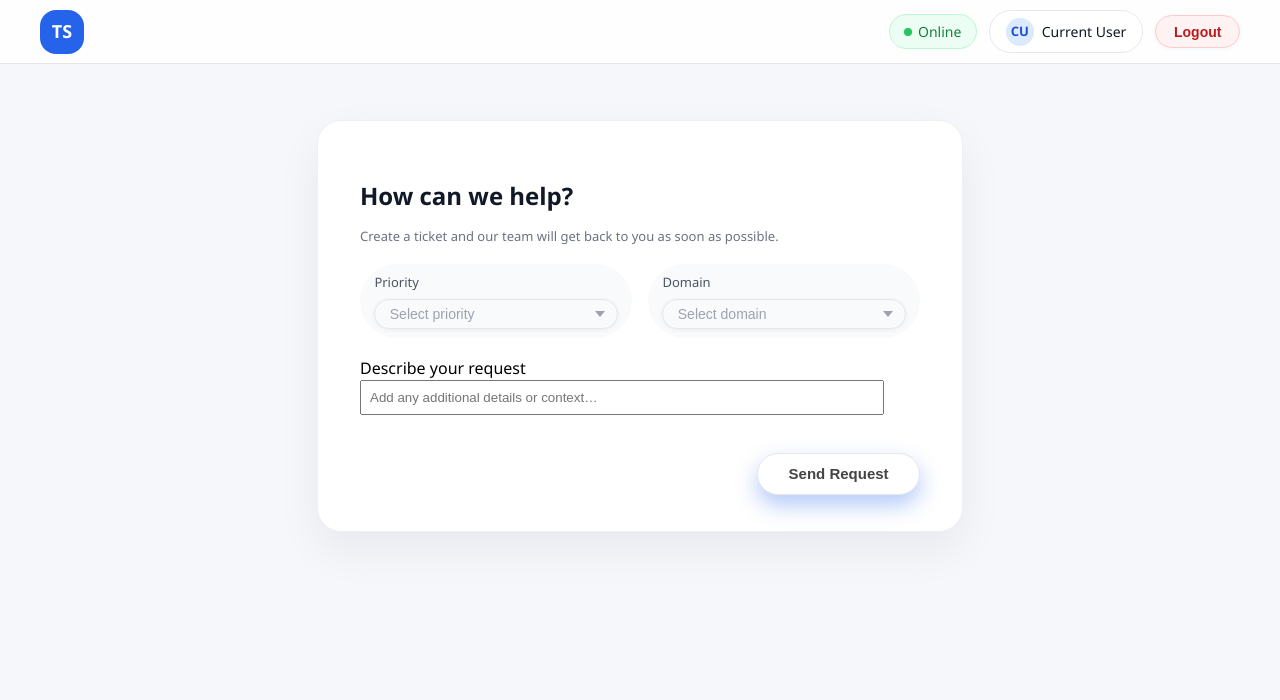
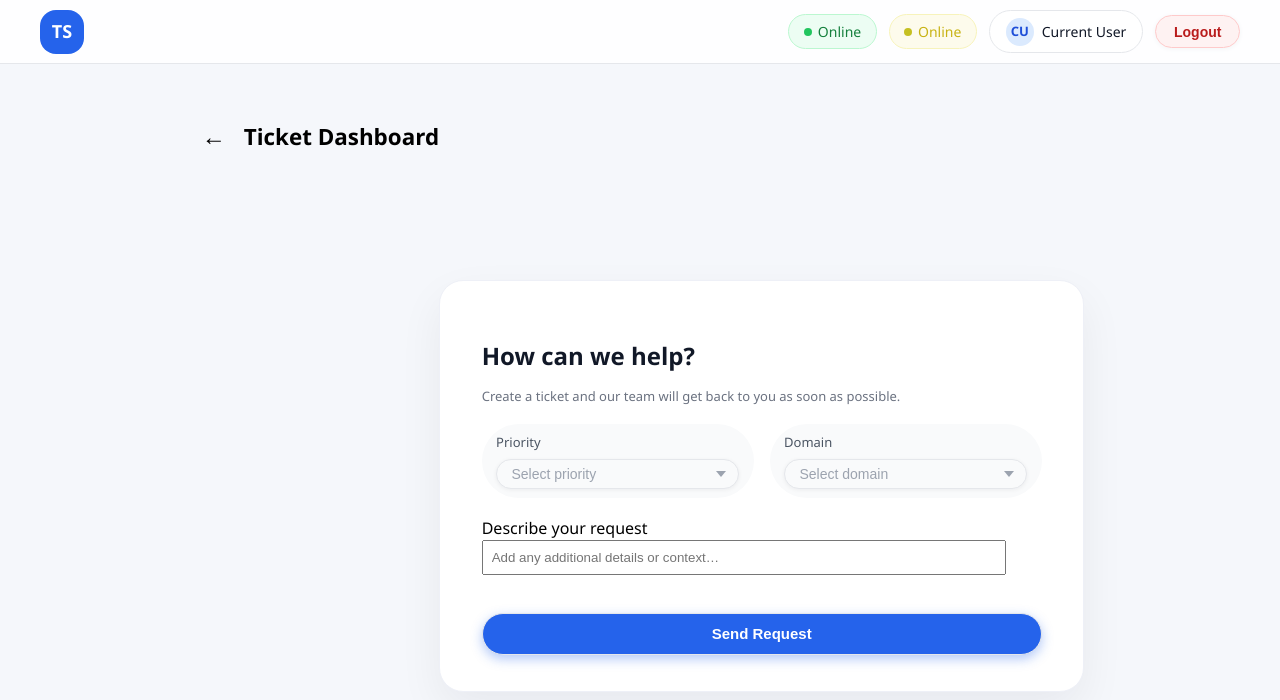
Before and after one commit to siddhiagarkar/Match-Maker, a React app in the folder frontend/: page /tickets/new in a window 1280 px wide. Shown: the top 700 px of the page. Built offline with nearby package versions, Linux system fonts and the light colour scheme; the HTML template or start-up script is replaced by a standard one.

Commit message:
resolve button, minor state updation, ticket detailing, connecting pages

```diff
--- a/frontend/src/components/ChatHeader.tsx
+++ b/frontend/src/components/ChatHeader.tsx
@@ -1,11 +1,12 @@
 // components/chat/ChatHeader.tsx
-import React from 'react';
+import React, { use } from 'react';
 
 type Props = {
   onBack?: () => void;
+  title: string;
 };
 
-export const ChatHeader: React.FC<Props> = ({ onBack }) => (
+export const ChatHeader: React.FC<Props> = ({ onBack, title }) => (
   <div
     style={{
       display: 'flex',
@@ -30,7 +31,9 @@ export const ChatHeader: React.FC<Props> = ({ onBack }) => (
         </button>
       )}
       <div>
-        <div style={{ fontSize: '1.4rem', fontWeight: 600 }}>My Tickets</div>
+        <div style={{ fontSize: '1.4rem', fontWeight: 600 }}>
+          {title}
+        </div>
       </div>
     </div>
   </div>
--- a/frontend/src/components/ChatLayout.tsx
+++ b/frontend/src/components/ChatLayout.tsx
@@ -18,7 +18,7 @@ export const ChatShell: React.FC<{ sidebar: React.ReactNode; content: React.Reac
       display: 'grid',
       gridTemplateColumns: '380px 1fr',
       gap: '1.25rem',
-      height: 'calc(100vh - 88px)',
+      height: 'calc(100vh - 200px)',
     }}
   >
     {sidebar}
--- a/frontend/src/components/ChatPane.tsx
+++ b/frontend/src/components/ChatPane.tsx
@@ -1,6 +1,5 @@
 // components/chat/ChatPane.tsx
 import React from 'react';
-// import type { Message } from '../types/Message';
 
 export type Message = {
   _id: string;
@@ -13,18 +12,24 @@ export type Message = {
 
 type HeaderProps = {
   ticketCode?: string;
+  domain?: string;
+  subDomain?: string;
   subject?: string;
   clientName?: string;
   priority?: string;
+  resolution?: boolean
   onResolve?: () => void;
 };
 
 export const ChatPaneHeader: React.FC<HeaderProps> = ({
   ticketCode,
+  domain,
+  subDomain,
   subject,
   clientName,
   priority,
-  onResolve,
+  resolution,
+  onResolve
 }) => (
   <div
     style={{
@@ -55,7 +60,7 @@ export const ChatPaneHeader: React.FC<HeaderProps> = ({
       <div>
         <div style={{ fontSize: 15, fontWeight: 600 }}>{clientName || 'Client'}</div>
         <div style={{ fontSize: 13, color: '#6b7280', marginTop: 2 }}>
-          {ticketCode} • {subject}
+          {ticketCode} • {domain} • {subDomain} • {priority} • {subject}
         </div>
       </div>
     </div>
--- a/frontend/src/components/Navbar.tsx
+++ b/frontend/src/components/Navbar.tsx
@@ -1,6 +1,7 @@
 // components/Navbar.tsx
 import React from 'react';
 import Button from './Button'; // optional – or use plain <Button>
+import API from '../api';
 
 type NavbarProps = {
   onDashboard?: () => void;
@@ -17,6 +18,21 @@ const Navbar: React.FC<NavbarProps> = ({
   userInitials = 'CU',
   online = true,
 }) => {
+  function onChat(): void {
+    throw new Error('Function not implemented.');
+  }
+
+  const handleLogout = async (auth: { logout: () => void; }) => {
+    try {
+      await API.post('/auth/logout');
+    } catch {
+      // ignore error, still clear local state
+    }
+
+    // Clear auth state / storage
+    auth?.logout?.(); // or auth.setUser(null); or remove token from localStorage
+  };
+
   return (
     <header
       style={{
@@ -127,6 +143,32 @@ const Navbar: React.FC<NavbarProps> = ({
             {online ? 'Online' : 'Offline'}
           </div>
 
+          {/* Break pill */}
+          <div
+            style={{
+              display: 'inline-flex',
+              alignItems: 'center',
+              gap: 6,
+              padding: '0.4rem 0.9rem',
+              borderRadius: 999,
+              border: '1px solid #f7f3bbff',
+              background: '#fdfbecff',
+              fontSize: 14,
+              color: '#c8b315ff',
+              fontWeight: 500,
+            }}
+          >
+            <span
+              style={{
+                width: 8,
+                height: 8,
+                borderRadius: '999px',
+                background: online ? '#c5c022ff' : '#9ca3af',
+              }}
+            />
+            {online ? 'Online' : 'Offline'}
+          </div>
+
           {/* User pill */}
           <div
             style={{
@@ -162,7 +204,8 @@ const Navbar: React.FC<NavbarProps> = ({
 
           {/* Logout pill */}
           <Button
-            onClick={onLogout ?? (() => {})}
+            onClick={onLogout ?? (() => handleLogout({ logout: () => {} }))}
+
             style={{
               display: 'inline-flex',
               alignItems: 'center',
--- a/frontend/src/pages/ChatWindow.tsx
+++ b/frontend/src/pages/ChatWindow.tsx
@@ -25,6 +25,10 @@ type ConversationSummary = {
   _id: string;
   code?: string;
   ticket: {
+    masterDomain: string | undefined;
+    subDomain: string;
+    priority: string | undefined;
+    code: string;
     _id: string;
     subject: string;
     status: 'open' | 'accepted' | 'resolved';
@@ -34,15 +38,12 @@ type ConversationSummary = {
   updatedAt?: string;
 };
 
-const TICKET_STATUSES = ['open', 'accepted', 'resolved'] as const;
-
 export default function ChatWindow() {
   const [conversations, setConversations] = useState<ConversationSummary[]>([]);
   const [selectedId, setSelectedId] = useState<string | null>(null);
   const [messages, setMessages] = useState<Message[]>([]);
   const [input, setInput] = useState('');
   const [isSocketConnected, setIsSocketConnected] = useState(false);
-  const [activeTab, setActiveTab] = useState<'open' | 'accepted' | 'resolved'>('open');
 
   const user = useContext(AuthContext);
   const userId = user?._id;
@@ -117,7 +118,16 @@ export default function ChatWindow() {
 
   const filteredConversations: ConversationListItem[] = conversations
   .filter((c) => c.ticket.status === 'accepted')
-  .map((c) => ({ ...c, ticket: { ...c.ticket, status: 'accepted' as const } }));
+  .map((c) => ({
+    ...c,
+    ticket: {
+      ...c.ticket,
+      status: 'accepted' as const,
+      subDomain: c.ticket.subDomain,
+      masterDomain: c.ticket.masterDomain || 'General',
+      priority: c.ticket.priority || 'no priority',
+    }
+  }));
 
 
   const currentConversation = conversations.find((c) => c._id === selectedId);
@@ -148,28 +158,10 @@ export default function ChatWindow() {
       />
 
       <ChatLayout>
-        <ChatHeader onBack={() => navigate('/employee/dashboard')} />
-
-        {/* <div style={{ marginBottom: '0.8rem' }}>
-          {TICKET_STATUSES.map((status) => (
-            <button
-              key={status}
-              onClick={() => setActiveTab(status)}
-              style={{
-                border: 'none',
-                borderRadius: 999,
-                padding: '0.4rem 1.1rem',
-                marginRight: 8,
-                background: activeTab === status ? '#2563eb' : 'transparent',
-                color: activeTab === status ? '#fff' : '#4b5563',
-                fontSize: 13,
-                cursor: 'pointer',
-              }}
-            >
-              {status}
-            </button>
-          ))}
-        </div> */}
+        <ChatHeader onBack={() =>
+          {user?.role === 'client' ? navigate('/tickets/new') : navigate('/employee/dashboard')}}
+          title={user?.role === 'client' ? 'Create Ticket' : 'Ticket Dashboard'}
+          />
 
         <ChatShell
           sidebar={
@@ -178,6 +170,7 @@ export default function ChatWindow() {
               activeId={selectedId}
               currentUserId={userId}
               onSelect={setSelectedId}
+              disclaimer={user?.role === 'client' ? 'Tickets to be Resolved. Hang on!' : 'My Pending Tickets'}
             />
           }
           content={
@@ -192,17 +185,34 @@ export default function ChatWindow() {
                   height: '100%',
                 }}
               >
+
                 <ChatPaneHeader
-                  ticketCode={currentConversation.code || currentConversation.ticket._id}
+                  ticketCode={currentConversation.code || currentConversation.ticket.code}
+                  domain={currentConversation.ticket.masterDomain}
+                  subDomain={currentConversation.ticket.subDomain}
+                  priority={currentConversation.ticket.priority}
                   subject={currentConversation.ticket.subject}
                   clientName={currentClient?.name}
+                  onResolve={
+                    user?.role === 'agent' &&
+                    currentConversation.ticket.status !== 'resolved'
+                      ? () => {
+                          API.post(`/tickets/${currentConversation.ticket._id}/resolve`);
+                        }
+                      : undefined
+
+                      // reload the page to reflect changes
+
+                  }
                 />
+
                 <ChatMessages
                   messages={messages
                     .filter((m) => m.conversation !== null)
                     .map((m) => ({ ...m, conversation: m.conversation as string }))}
                   currentUserId={userId}
                 />
+
                 <ChatInputBar
                   value={input}
                   disabled={!isSocketConnected}
--- a/frontend/src/pages/TicketPostForm.tsx
+++ b/frontend/src/pages/TicketPostForm.tsx
@@ -6,6 +6,7 @@ import Dropdown from '../components/Dropdown';
 import Navbar from '../components/Navbar';
 import { AuthContext } from '../context/AuthContext';
 import { useNavigate } from 'react-router-dom';
+import { ChatHeader } from '../components/ChatHeader';
 
 export default function TicketPostForm() {
   const [priority, setPriority] = useState('');
@@ -24,6 +25,7 @@ export default function TicketPostForm() {
     if (!user) return; // can also redirect to login here
     if (user.role !== 'client') {
       navigate('/'); // or '/employee/dashboard'
+      // alert('Unauthorized')
     }
   }, [user, navigate]);
 
@@ -140,6 +142,12 @@ export default function TicketPostForm() {
           padding: '3.5rem 1rem 2.5rem'
         }}
       >
+        <ChatHeader onBack={() =>
+                  {navigate('/chat') }
+                }
+                  title={user?.role === 'client' ? 'My Tickets' : 'Ticket Dashboard'}
+                  />
+
         <div
           style={{
             width: '100%',
@@ -148,7 +156,8 @@ export default function TicketPostForm() {
             borderRadius: 24,
             boxShadow: '0 18px 45px rgba(15,23,42,0.06)',
             padding: '2.3rem 2.6rem',
-            border: '1px solid #eef0f7'
+            border: '1px solid #eef0f7',
+            marginTop: '10rem'
           }}
         >
           <h2
@@ -281,8 +290,13 @@ export default function TicketPostForm() {
                   borderRadius: 999,
                   padding: '0.7rem 1.9rem',
                   fontSize: 15,
+
                   fontWeight: 600,
-                  boxShadow: '0 10px 22px rgba(37,99,235,0.35)'
+                  background: loading ? '#d1d5db' : '#2563eb',
+                  color: '#fff',
+                  boxShadow: loading ? 'none' : '0 4px 12px rgba(37,99,235,0.35)',
+                  width: '100%',
+                  justifyContent: 'center',
                 }}
               >
                 {loading ? 'Submitting…' : 'Send Request'}
```
Also changed, not shown: frontend/src/components/ConversationList.tsx (+15 -5 lines), frontend/src/pages/EmployeeDashboard.tsx (+27 -18 lines), 1 other file (tests, documents, lock files or other folders).
